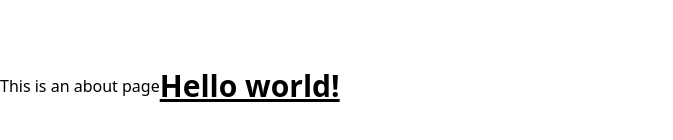
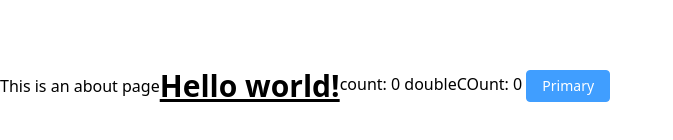
Before and after one commit to crazyhl/admin-front, a Vue app: page /about in a window 1280 px wide. Shown: the part 422-562 px from the top of the page, without its empty margins (0-673 px from the left). Built offline with nearby package versions, Linux system fonts and the light colour scheme; the HTML template or start-up script is replaced by a standard one.

Commit message:
增加 counterStore 使用示例

```diff
--- a/src/views/AboutView.vue
+++ b/src/views/AboutView.vue
@@ -4,6 +4,10 @@
     <h1 class="text-3xl font-bold underline">
       Hello world!
     </h1>
+    <div>
+      count: {{counter.count}} doubleCOunt: {{counter.doubleCount}}
+      <el-button type="primary" @click="counter.increment()">Primary</el-button>
+    </div>
   </div>
 
 </template>
@@ -18,4 +22,10 @@
 }
 </style>
 <script setup lang="ts">
+
+import {useCounterStore} from "@/stores/counter.ts";
+
+const counter = useCounterStore();
+
+
 </script>
```
